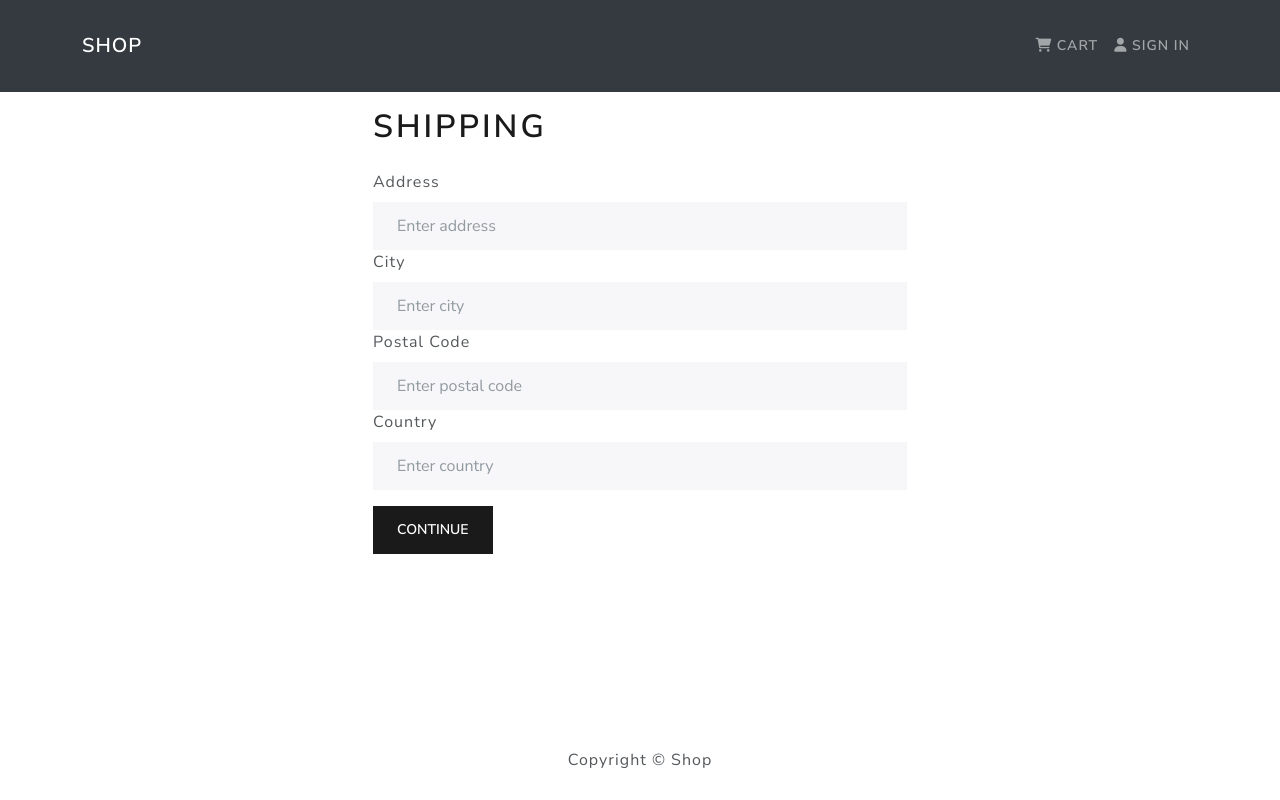
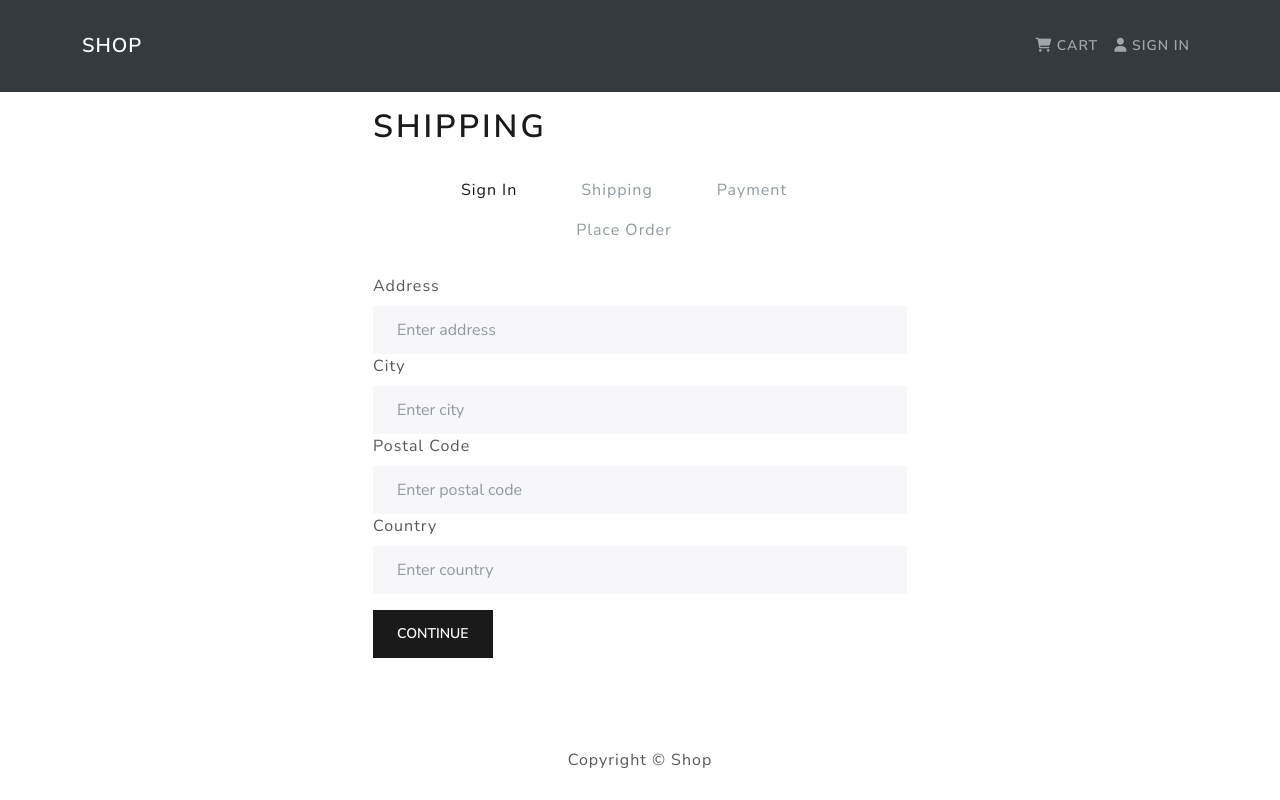
Before and after one commit to SMNAFI/MERN-eCommerce, a React (Create React App) app in the folder client/: page /shipping in a window 1280 px wide. Built offline with nearby package versions, Linux system fonts and the light colour scheme.

Commit message:
shipping address fixed

```diff
--- a/client/src/actions/cartActions.js
+++ b/client/src/actions/cartActions.js
@@ -42,5 +42,5 @@
     payload: data,
   })
 
-  localStorage.setItem('shippingAdderss', JSON.stringify(data))
+  localStorage.setItem('shippingAddress', JSON.stringify(data))
 }
--- /dev/null
+++ b/client/src/components/CheckoutSteps.js
@@ -0,0 +1,51 @@
+import React from 'react'
+import { Nav } from 'react-bootstrap'
+import { LinkContainer } from 'react-router-bootstrap'
+
+function CheckoutSteps({ step1, step2, step3, step4 }) {
+  return (
+    <Nav className='justify-content-center mb-4'>
+      <Nav.Item>
+        {step1 ? (
+          <LinkContainer to='/login'>
+            <Nav.Link>Sign In</Nav.Link>
+          </LinkContainer>
+        ) : (
+          <Nav.Link disabled>Sign In</Nav.Link>
+        )}
+      </Nav.Item>
+
+      <Nav.Item>
+        {step2 ? (
+          <LinkContainer to='/shipping'>
+            <Nav.Link>Shipping</Nav.Link>
+          </LinkContainer>
+        ) : (
+          <Nav.Link disabled>Shipping</Nav.Link>
+        )}
+      </Nav.Item>
+
+      <Nav.Item>
+        {step3 ? (
+          <LinkContainer to='/payment'>
+            <Nav.Link>Payment</Nav.Link>
+          </LinkContainer>
+        ) : (
+          <Nav.Link disabled>Payment</Nav.Link>
+        )}
+      </Nav.Item>
+
+      <Nav.Item>
+        {step4 ? (
+          <LinkContainer to='/placeorder'>
+            <Nav.Link>Place Order</Nav.Link>
+          </LinkContainer>
+        ) : (
+          <Nav.Link disabled>Place Order</Nav.Link>
+        )}
+      </Nav.Item>
+    </Nav>
+  )
+}
+
+export default CheckoutSteps
--- a/client/src/pages/ShippingPage.js
+++ b/client/src/pages/ShippingPage.js
@@ -4,6 +4,7 @@
 import FormContainer from './../components/FormContainer'
 import { useDispatch, useSelector } from 'react-redux'
 import { saveShippingAddress } from './../actions/cartActions'
+import CheckoutSteps from '../components/CheckoutSteps'
 
 function ShippingPage() {
   const cart = useSelector((state) => state.cart)
@@ -27,6 +28,9 @@
   return (
     <FormContainer>
       <h1>Shipping</h1>
+
+      <CheckoutSteps step1 />
+
       <Form onSubmit={submitHandler}>
         <Form.Group controlId='address'>
           <Form.Label>Address</Form.Label>
```
